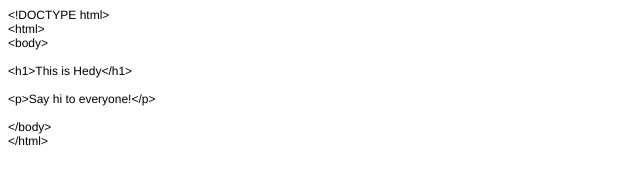
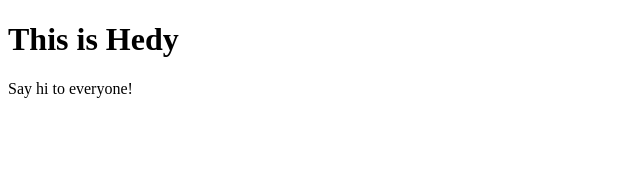
Before and after one commit to HedyTCY/course, a plain HTML site: page index.html in a window 1280 px wide. Shown: the whole page, without its empty margins (0-640 px from the left). Drawn offline with Linux system fonts and the light colour scheme.

Commit message:
Update index.html

```diff
--- a/index.html
+++ b/index.html
@@ -1,27 +1,10 @@
-<!DOCTYPE html PUBLIC "-//W3C//DTD HTML 4.01//EN" "http://www.w3.org/TR/html4/strict.dtd">
+<!DOCTYPE html>
 <html>
-<head>
-  <meta http-equiv="Content-Type" content="text/html; charset=utf-8">
-  <meta http-equiv="Content-Style-Type" content="text/css">
-  <title></title>
-  <meta name="Generator" content="Cocoa HTML Writer">
-  <meta name="CocoaVersion" content="1894.6">
-  <style type="text/css">
-    p.p1 {margin: 0.0px 0.0px 0.0px 0.0px; font: 12.0px Helvetica}
-    p.p2 {margin: 0.0px 0.0px 0.0px 0.0px; font: 12.0px Helvetica; min-height: 14.0px}
-  </style>
-</head>
 <body>
-<p class="p1">&lt;!DOCTYPE html&gt;</p>
-<p class="p1">&lt;html&gt;</p>
-<p class="p1">&lt;body&gt;</p>
-<p class="p2"><br></p>
-<p class="p1">&lt;h1&gt;This is Hedy&lt;/h1&gt;</p>
-<p class="p2"><br></p>
-<p class="p1">&lt;p&gt;Say hi to everyone!&lt;/p&gt;</p>
-<p class="p2"><br></p>
-<p class="p1">&lt;/body&gt;</p>
-<p class="p1">&lt;/html&gt;</p>
-<p class="p2"><br></p>
+
+<h1>This is Hedy</h1>
+
+<p>Say hi to everyone!</p>
+
 </body>
 </html>
```
